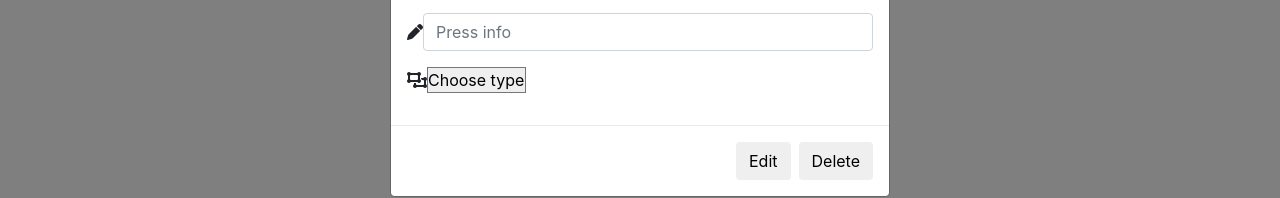
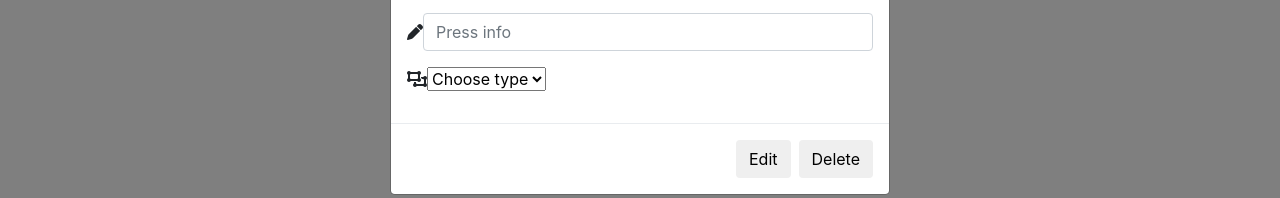
Before and after one commit to nguyengiahung/CapstoneJS_Phone, a plain HTML site: page admin/view/admin.html in a window 1280 px wide. Both pictures are taken after typing "Sample" into the empty fields and a click on the button "Add Phone". Shown: the part 425-623 px from the top of the page. Drawn offline with nearby package versions, Linux system fonts and the light colour scheme; no server answers.

Commit message:
update html admin

```diff
--- a/admin/view/admin.html
+++ b/admin/view/admin.html
@@ -122,7 +122,7 @@
             </div>
             <div class="form-group d-flex align-items-center">
               <i class="fa-solid fa-object-ungroup"></i>
-              <select name="type" id="type" style="-webkit-appearance: none;">
+              <select name="type" id="type">
                 <option value="0">Choose type</option>
                 <option value="1">Iphone</option>
                 <option value="2">Samsung</option>
```
